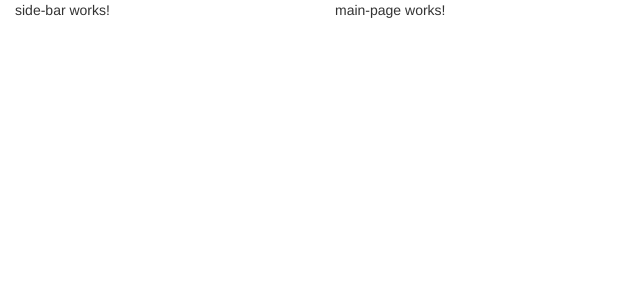
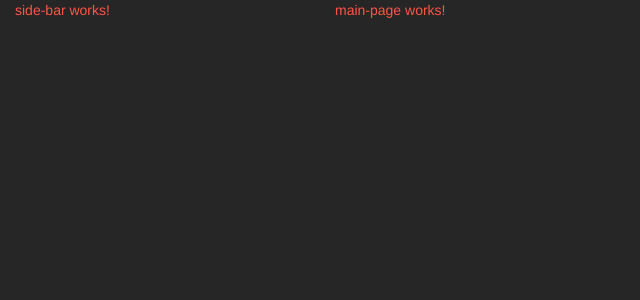
Before and after one commit to hasan-wajahat/sequenceManager, an Angular app: page / in a window 1280 px wide. Shown: the top 300 px of the page, without its empty margins (0-640 px from the left). Built offline with nearby package versions, Linux system fonts and the light colour scheme.

Commit message:
added background color

```diff
--- /dev/null
+++ b/src/app/app.component.scss
@@ -0,0 +1,5 @@
+$blackBackground: #262626;
+
+:host {
+  background-color: $blackBackground;
+}
--- a/src/app/app.component.ts
+++ b/src/app/app.component.ts
@@ -1,9 +1,9 @@
 import { Component } from '@angular/core';
 
 @Component({
-  selector: 'app-root',
+  selector: 'body',
   templateUrl: './app.component.html',
-  styleUrls: ['./app.component.css']
+  styleUrls: ['app.component.scss']
 })
 export class AppComponent {
   title = 'app works!';
--- a/src/app/main-page/main-page.component.css
+++ b/src/app/main-page/main-page.component.css
@@ -0,0 +1,3 @@
+p {
+  color: #ff5546;
+}
--- a/src/app/side-bar/side-bar.component.html
+++ b/src/app/side-bar/side-bar.component.html
@@ -1,3 +1,3 @@
-<p>
+<p id="test">
   side-bar works!
 </p>
--- /dev/null
+++ b/src/app/side-bar/side-bar.component.scss
@@ -0,0 +1,6 @@
+$blackBackground: #262626;
+$textColor: #ff5546;
+
+p {
+  color: $textColor;
+}
--- a/src/app/side-bar/side-bar.component.ts
+++ b/src/app/side-bar/side-bar.component.ts
@@ -3,7 +3,7 @@ import { Component, OnInit } from '@angular/core';
 @Component({
   selector: 'app-side-bar',
   templateUrl: './side-bar.component.html',
-  styleUrls: ['./side-bar.component.css']
+  styleUrls: ['side-bar.component.scss']
 })
 export class SideBarComponent implements OnInit {
 
--- a/src/index.html
+++ b/src/index.html
@@ -11,6 +11,5 @@
   <script src="https://maxcdn.bootstrapcdn.com/bootstrap/3.3.7/js/bootstrap.min.js"></script>
 </head>
 <body>
-  <app-root>Loading...</app-root>
 </body>
 </html>
```
Also changed, not shown: src/app/app.component.css (deleted), src/app/side-bar/side-bar.component.css (deleted).
